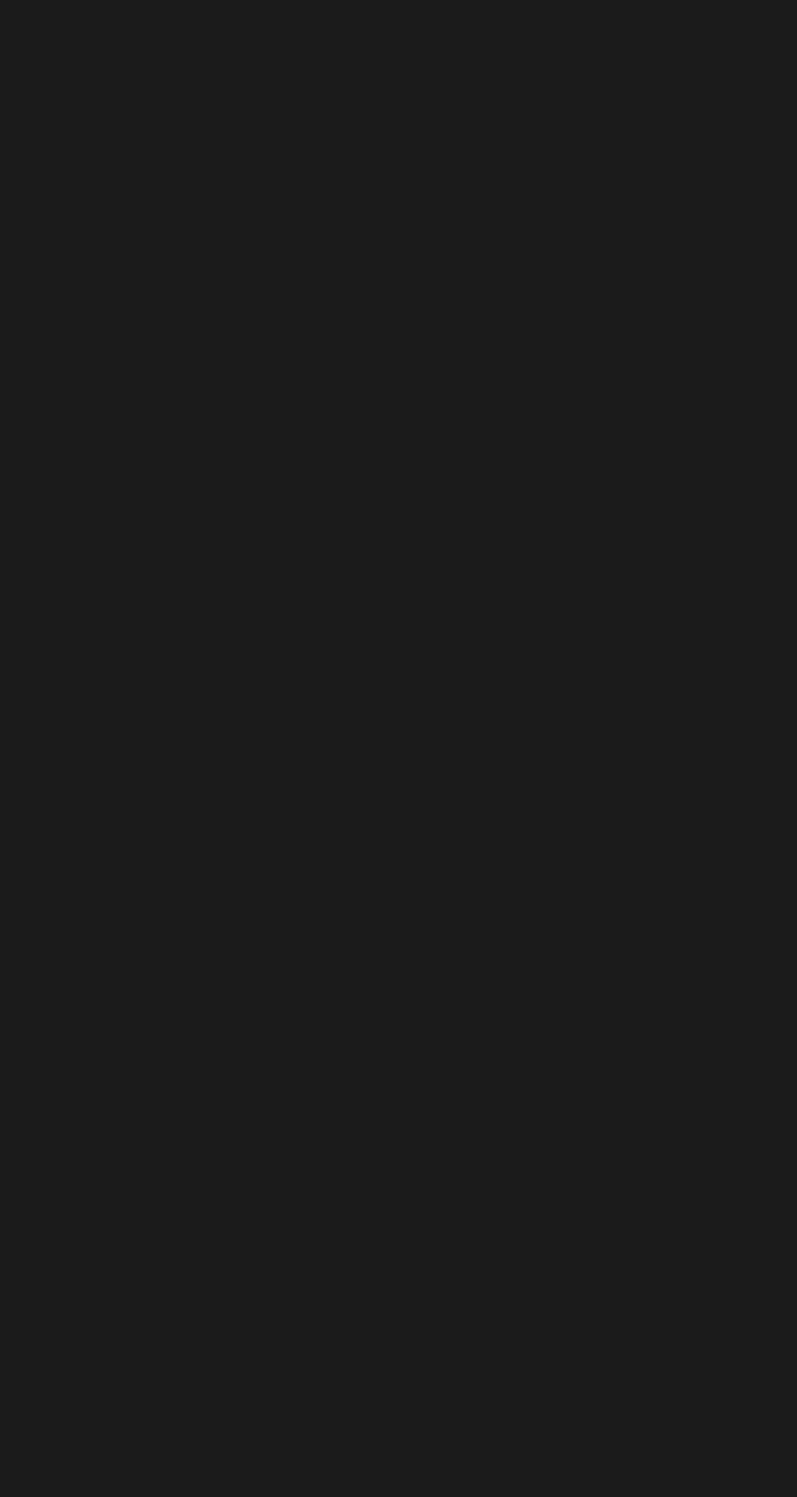
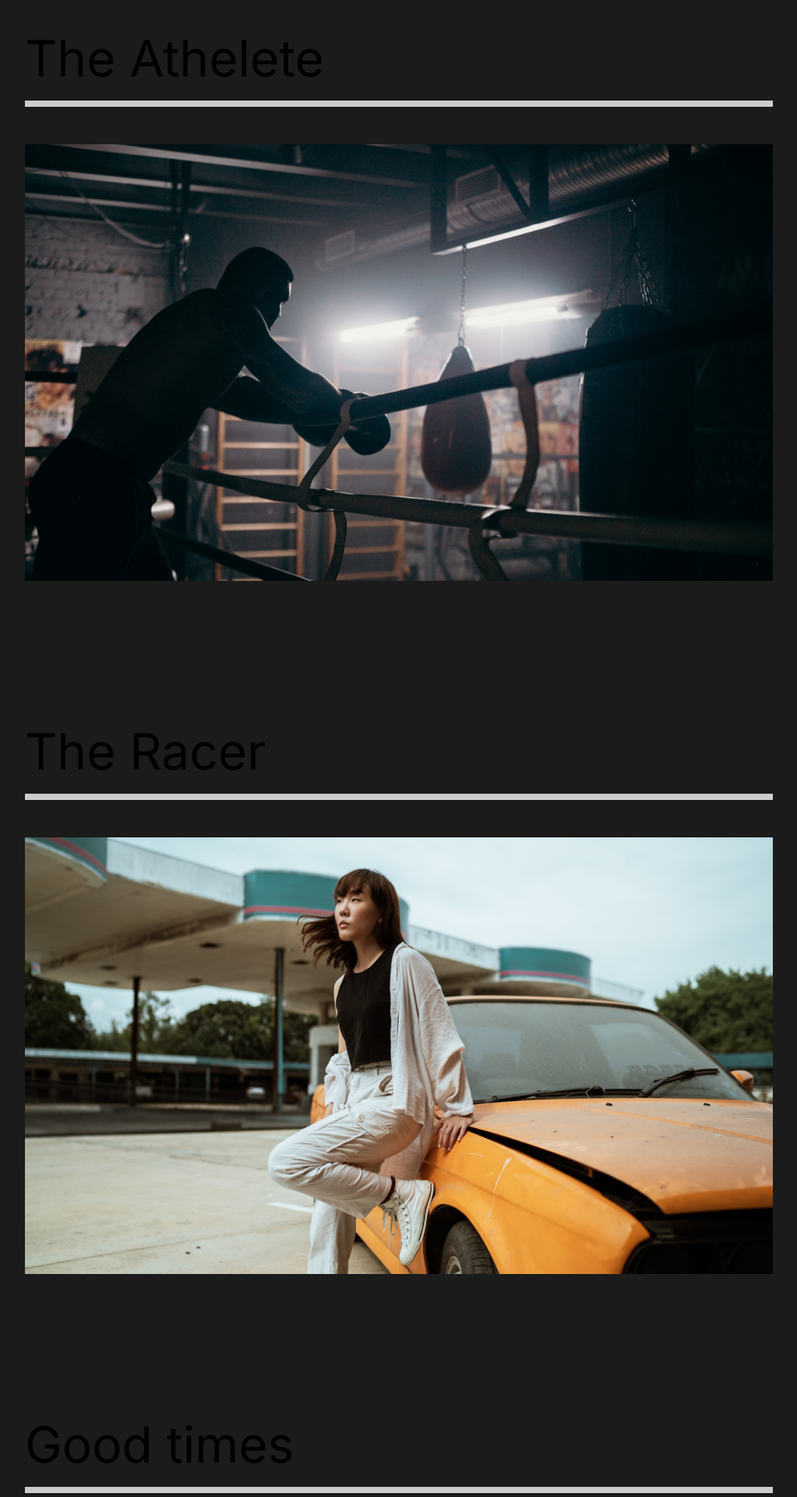
Before and after one commit to VenkatKumari/create-react-project, a React (Create React App) app in the folder capture/: page /work in a window 1280 px wide. Shown: the part 140-2060 px from the top of the page at 78% size, without its empty margins (128-1151 px from the left). Before the commit the page ends 800 px from the top, so only its background shows below. Built offline with nearby package versions, Linux system fonts and the light colour scheme.

Commit message:
OurWork Page

```diff
--- a/capture/src/pages/OurWork.js
+++ b/capture/src/pages/OurWork.js
@@ -1,11 +1,60 @@
 import React from "react";
+import styled from "styled-components";
+import { Link } from "react-router-dom";
+//Images
+import athlete from "../img/athlete-small.png";
+import theracer from "../img/theracer-small.png";
+import goodtimes from "../img/goodtimes-small.png";
 
 const OurWork = () => {
   return (
-    <div>
-      <h1>Our Work</h1>
-    </div>
+    <Work>
+      <Movie>
+        <h2>The Athelete</h2>
+        <div className="line"></div>
+        <Link>
+          <img src={athlete} alt="athlete" />
+        </Link>
+      </Movie>
+      <Movie>
+        <h2>The Racer</h2>
+        <div className="line"></div>
+        <Link>
+          <img src={theracer} alt="theracer" />
+        </Link>
+      </Movie>
+      <Movie>
+        <h2>Good times</h2>
+        <div className="line"></div>
+        <Link>
+          <img src={goodtimes} alt="goodtimes" />
+        </Link>
+      </Movie>
+    </Work>
   );
 };
 
+const Work = styled.div`
+  min-height: 100vh;
+  overflow: hidden;
+  padding: 5rem 10rem;
+  h2 {
+    padding: 1rem 0rem;
+  }
+`;
+
+const Movie = styled.div`
+  padding-bottom: 10rem;
+  .line {
+    height: 0.5rem;
+    background: #cccccc;
+    margin-bottom: 3rem;
+  }
+  img {
+    width: 100%;
+    height: 70vh;
+    object-fit: cover;
+  }
+`;
+
 export default OurWork;
```
Also changed, not shown: 1 other file (tests, documents, lock files or other folders).
